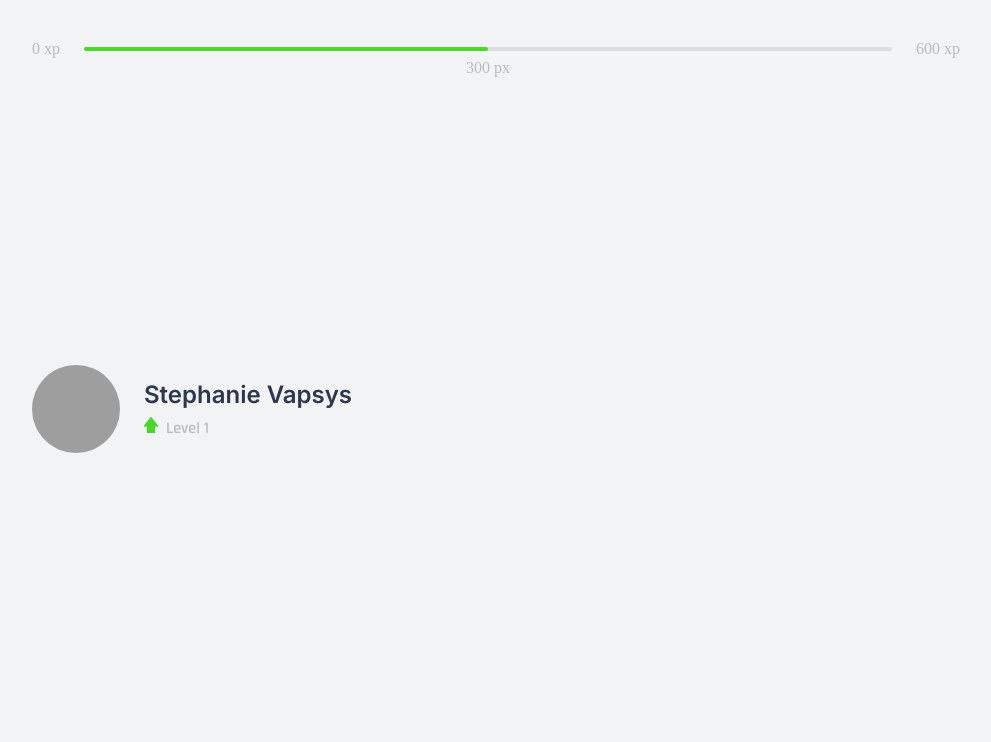
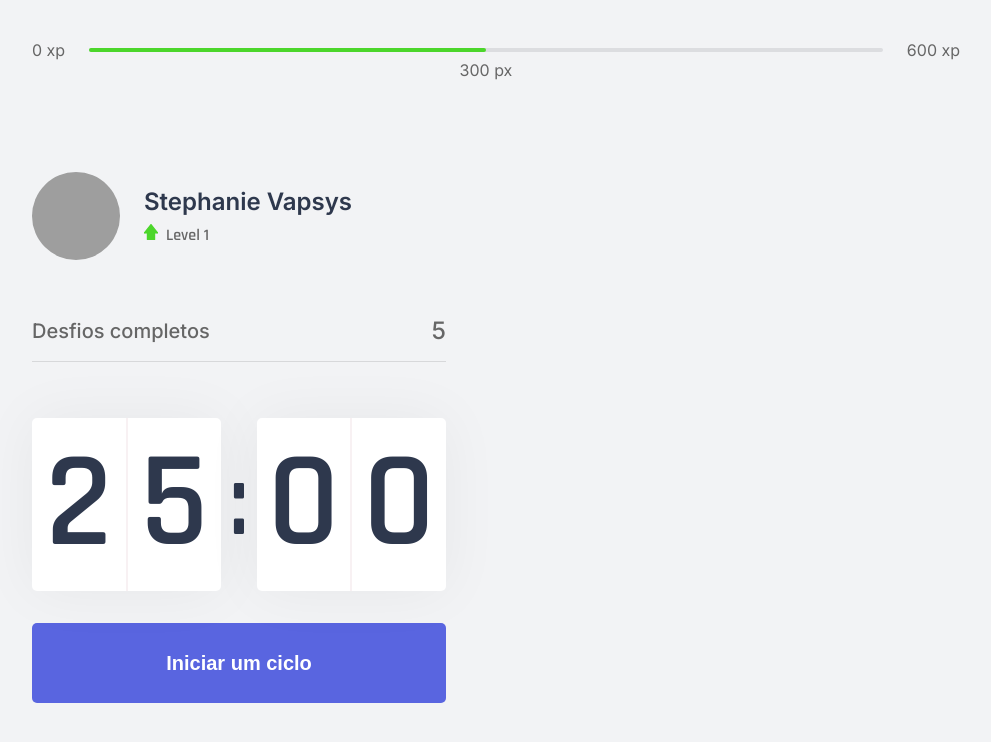
Before and after one commit to stevapsys/moveit-next, a Next.js app: page / in a window 1280 px wide. Shown: the top 742 px of the page, without its empty margins (144-1135 px from the left). Built offline with nearby package versions, Linux system fonts and the light colour scheme; grey boxes are pictures that could not be loaded.

Commit message:
criando perfil, contados e estados de desafios

```diff
--- /dev/null
+++ b/src/components/CompletedChallenges.tsx
@@ -0,0 +1,10 @@
+import style from '../style/components/CompletedChallenges.module.css'
+
+export function CompletedChallenges() {
+    return(
+        <div className={style.completedChallengesContainer}>
+            <span>Desfios completos</span>
+            <span>5</span>
+        </div>
+    )
+}
--- /dev/null
+++ b/src/components/Countdown.tsx
@@ -0,0 +1,52 @@
+import { useState, useEffect } from 'react';
+import style from '../style/components/Countdown.module.css'
+
+
+export function Countdown() {
+    const [time, setTime] = useState( 25 * 60 );
+    const [active, setActive] = useState(false);
+
+    // Math.floor arrendonda o valor para baixo
+    const minutes = Math.floor(time / 60);
+    const seconds = time % 60;
+
+    // padStart verifica se nossa string não tem 2 caracteres. Se não tiver, ele joga o 0 à esquerda. Assim, na hora do split, vai se divir em '0' 'X'
+
+    const [minuteLeft, minuteRight] = String(minutes).padStart(2, '0').split('');
+    const [secondLeft, secondRight] = String(seconds).padStart(2, '0').split('');
+
+    function startCountdown() {
+        setActive(true);
+    }
+
+    useEffect(() => {
+       if (active && time > 0) {
+           setTimeout(() => {
+               setTime(time - 1);
+           }, 1000)
+       }
+    }, [active, time])
+
+    return(
+        <div>
+            <div className={style.countdownContainer}>
+                <div>
+                    <span>{minuteLeft}</span>
+                    <span>{minuteRight}</span>
+                </div>
+                    <span>:</span>
+                <div>
+                    <span>{secondLeft}</span>
+                    <span>{secondRight}</span>
+                </div>
+            </div>
+            <button
+                type="button"
+                className={style.countdownButton}
+                onClick={startCountdown}
+                >
+                Iniciar um ciclo
+            </button>
+        </div>
+    )
+}
--- a/src/pages/_document.tsx
+++ b/src/pages/_document.tsx
@@ -5,6 +5,7 @@ export default class MyDocument extends Document {
         return (
             <Html>
                 <Head>
+                    <link rel="shortcut icon" href="favicon.png" type="image/png"/>
                     <link rel="preconnect" href="https://fonts.gstatic.com" />
                     <link href="https://fonts.googleapis.com/css2?family=Inter:wght@400;500;600&family=Rajdhani:wght@600&display=swap" rel="stylesheet" />
                 </Head>
--- a/src/pages/index.tsx
+++ b/src/pages/index.tsx
@@ -1,16 +1,26 @@
-import Head from 'next/head'
 import { ExperienceBar } from '../components/ExperienceBar';
 import { Profile } from '../components/Profile';
+import { CompletedChallenges } from '../components/CompletedChallenges';
+import { Countdown } from '../components/Countdown';
+
+import Head from 'next/head';
+
 import style from '../style/pages/Home.module.css';
 
 export default function Home() {
   return (
     <div className={style.container}>
+      <Head>
+        <title>Início | move.it </title>
+      </Head>
       <ExperienceBar />
 
       <section>
         <div>
           <Profile />
+          <CompletedChallenges />
+          <Countdown />
+
         </div>
         <div>
 
--- /dev/null
+++ b/src/style/components/CompletedChallenges.module.css
@@ -0,0 +1,23 @@
+.completedChallengesContainer {
+    display: flex;
+    align-items: center;
+    justify-content: space-between;
+    margin: 3.5rem 0;
+    padding-bottom: 1rem;
+    border-bottom: 1px solid #d7d8da;
+    font-weight: 500;
+    font-family: 'Inter';
+}
+
+
+.completedChallengesContainer span:first-child{
+    font-size: 1.25rem;
+    font-family: 'Inter';
+
+}
+
+.completedChallengesContainer span:last-child{
+    font-size: 1.5rem;
+    font-family: 'Inter';
+
+}
--- /dev/null
+++ b/src/style/components/Countdown.module.css
@@ -0,0 +1,58 @@
+.countdownContainer {
+    display: flex;
+    align-items: center;
+    font-family: 'Rajdhani';
+    font-weight: 600;
+    color: var(--title);
+}
+
+.countdownContainer > div {
+    flex: 1;
+    display: flex;
+    align-items: center;
+    justify-content: space-evenly;
+    background: var(--white);
+    box-shadow: 0 0 60px rgba(0, 0, 0, 0.05);
+    border-radius: 5px;
+    font-size: 8.5rem;
+    text-align: center;
+}
+
+.countdownContainer > div span {
+    flex: 1;
+
+}
+
+.countdownContainer > div span:first-child {
+    border-right: 1px solid #f8f1f3;
+}
+
+.countdownContainer > div span:last-child {
+    border-left: 1px solid #f8f1f3;
+}
+
+.countdownContainer > span {
+    font-size: 6.25rem;
+    margin: 0 0.5rem;
+}
+
+.countdownButton {
+    width: 100%;
+    height: 5rem;
+    margin-top: 2rem;
+    display: flex;
+    align-items: center;
+    justify-content: center;
+    border: 0;
+    border-radius: 5px;
+    background: var(--blue);
+    color: var(--white);
+    font-size: 1.25rem;
+    font-weight: 600;
+
+    transition: background-color 0.2s;
+}
+
+.countdownButton:hover{
+    background: var(--blue-dark);
+}
--- a/src/style/components/ExperienceBar.module.css
+++ b/src/style/components/ExperienceBar.module.css
@@ -1,6 +1,7 @@
 .experienceBar {
     display: flex;
     align-items: center;
+    font-family: 'Inter';
 }
 
 .experienceBar span {
--- a/src/style/global.css
+++ b/src/style/global.css
@@ -10,7 +10,7 @@
     --white: #fff;
     --background: #F2F3F5;
     --gray-line: #DCDDE0;
-    --text: #6666;
+    --text: #666;
     --text-highlight: #B3B8FF;
     --title: #2E384D;
     --red: #E83F5B;
--- a/src/style/pages/Home.module.css
+++ b/src/style/pages/Home.module.css
@@ -14,4 +14,5 @@
     grid-template-columns: 1fr 1fr;
     gap: 6.25rem;
     align-content: center;
+    padding: 7rem 0;
 }
```
